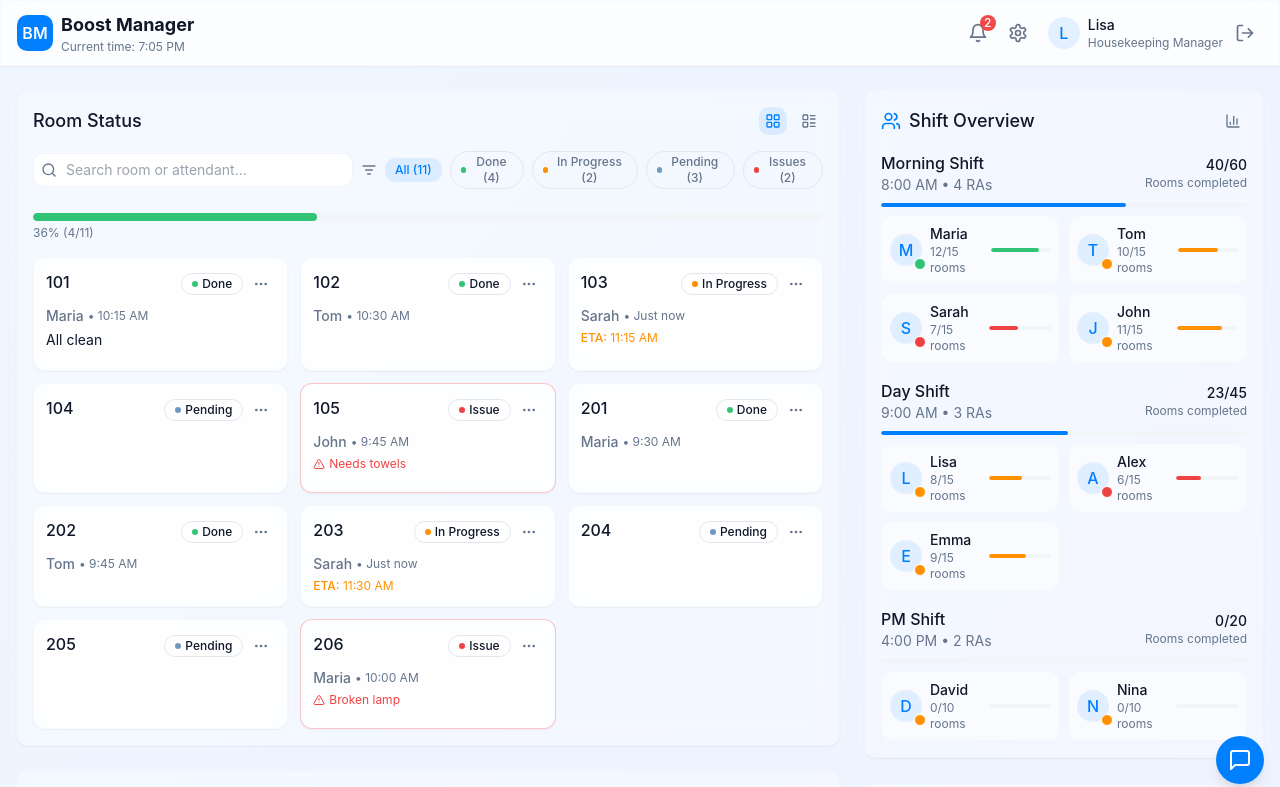
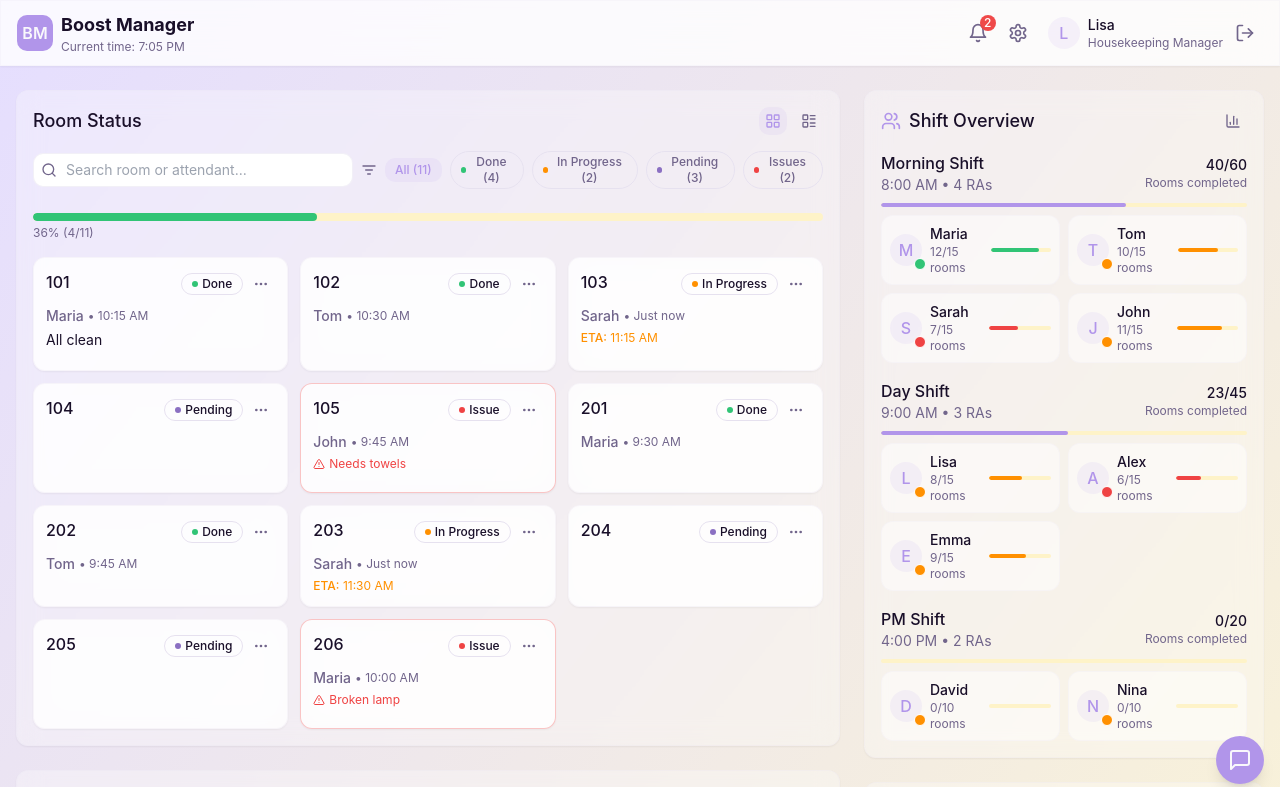
Before and after one commit to minhdao1302/boost-manager-dashboard, a React (Vite) app: page / in a window 1280 px wide. Shown: the top 787 px of the page. Built offline with nearby package versions, Linux system fonts and the light colour scheme.

Commit message:
Change dashboard colors
Update the dashboard background colors to purple and yellow.

```diff
--- a/src/index.css
+++ b/src/index.css
@@ -5,40 +5,40 @@
 
 @layer base {
   :root {
-    --background: 210 40% 98%;
-    --foreground: 222 47% 11%;
+    --background: 260 45% 98%;
+    --foreground: 262 47% 11%;
 
     --card: 0 0% 100%;
-    --card-foreground: 222 47% 11%;
+    --card-foreground: 262 47% 11%;
 
     --popover: 0 0% 100%;
-    --popover-foreground: 222 47% 11%;
+    --popover-foreground: 262 47% 11%;
 
-    --primary: 210 100% 50%;
-    --primary-foreground: 210 40% 98%;
+    --primary: 260 67% 75%;
+    --primary-foreground: 260 40% 98%;
 
-    --secondary: 210 25% 96%;
-    --secondary-foreground: 222 47% 11%;
+    --secondary: 48 96% 89%;
+    --secondary-foreground: 38 92% 38%;
 
-    --muted: 210 40% 96%;
-    --muted-foreground: 215 16% 47%;
+    --muted: 260 40% 96%;
+    --muted-foreground: 260 16% 47%;
 
-    --accent: 210 40% 96%;
-    --accent-foreground: 222 47% 11%;
+    --accent: 48 96% 89%;
+    --accent-foreground: 38 92% 38%;
 
     --destructive: 0 84% 60%;
-    --destructive-foreground: 210 40% 98%;
+    --destructive-foreground: 260 40% 98%;
 
-    --border: 214 32% 91%;
-    --input: 214 32% 91%;
-    --ring: 210 100% 50%;
+    --border: 260 32% 91%;
+    --input: 260 32% 91%;
+    --ring: 260 67% 75%;
 
     --radius: 0.75rem;
 
     /* Status colors */
     --status-done: 148 60% 48%;
     --status-inprogress: 34 100% 50%;
-    --status-pending: 210 40% 60%;
+    --status-pending: 260 40% 60%;
     --status-issue: 0 84% 60%;
   }
 
--- a/src/pages/Index.tsx
+++ b/src/pages/Index.tsx
@@ -4,7 +4,7 @@ import { Dashboard } from "@/components/Dashboard";
 
 const Index = () => {
   return (
-    <div className="min-h-screen flex flex-col bg-gradient-to-br from-blue-50 to-indigo-50">
+    <div className="min-h-screen flex flex-col bg-gradient-to-br from-purple-light to-yellow-light">
       <Header />
       <main className="flex-1">
         <Dashboard />
--- a/tailwind.config.ts
+++ b/tailwind.config.ts
@@ -62,6 +62,17 @@ export default {
 					'accent-foreground': 'hsl(var(--sidebar-accent-foreground))',
 					border: 'hsl(var(--sidebar-border))',
 					ring: 'hsl(var(--sidebar-ring))'
+				},
+				// Custom colors for the purple and yellow theme
+				purple: {
+					light: '#E5DEFF',
+					DEFAULT: '#9b87f5',
+					dark: '#6E59A5'
+				},
+				yellow: {
+					light: '#FEF7CD',
+					DEFAULT: '#FFD166',
+					dark: '#E3BB3C'
 				},
 				// Boost Manager custom colors
 				status: {
```
